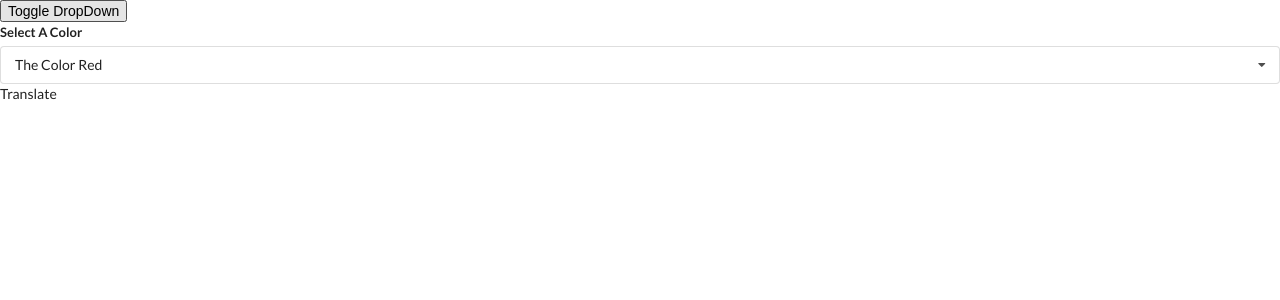
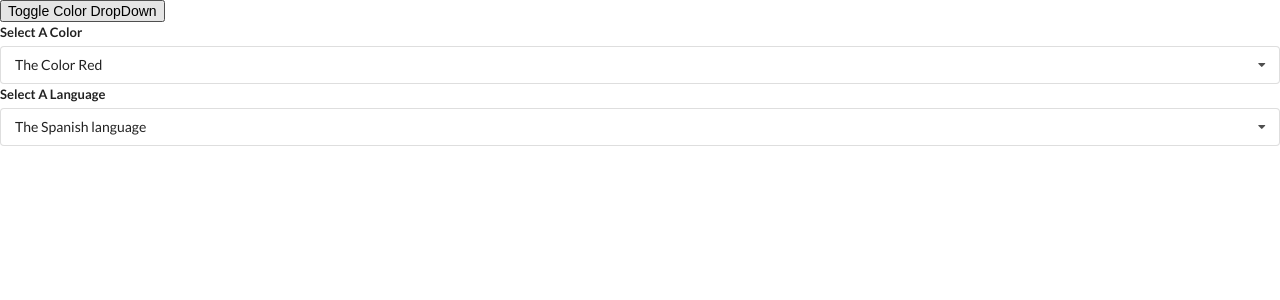
Before and after one commit to SkyHustle/widgets, a React (Create React App) app: page / in a window 1280 px wide. Shown: the top 300 px of the page. Built offline with nearby package versions, Linux system fonts and the light colour scheme.

Commit message:
Display dropdown component with a list of languages that the user can toggle between

```diff
--- a/src/App.js
+++ b/src/App.js
@@ -40,10 +40,11 @@ export default () => {
 
     return (
         <div>
-            <button onClick={() => setShowDropdown(!showDropdown)}>Toggle DropDown</button>
+            <button onClick={() => setShowDropdown(!showDropdown)}>Toggle Color DropDown</button>
             <br />
             {   showDropdown ?
                 <DropDown
+                    title={"Select A Color"}
                     options={options}
                     selected={selected}
                     onSelectedChange={setSelected}
--- a/src/components/DropDown.js
+++ b/src/components/DropDown.js
@@ -1,6 +1,6 @@
 import React, { useState, useEffect, useRef } from 'react';
 
-const DropDown = ({ options, selected, onSelectedChange }) => {
+const DropDown = ({ options, selected, onSelectedChange, title }) => {
     const [open, setOpen] = useState(false);
     const ref = useRef();
 
@@ -37,7 +37,7 @@ const DropDown = ({ options, selected, onSelectedChange }) => {
     return (
         <div ref={ref} className="ui form">
             <div className="field">
-                <label className="label">Select A Color</label>
+                <label className="label">{title}</label>
                 <div
                     onClick={() => setOpen(!open)}
                     className={`ui selection dropdown ${open ? 'visible active' : ''}`}
--- a/src/components/Translate.js
+++ b/src/components/Translate.js
@@ -1,7 +1,32 @@
-import React from 'react';
+import React, { useState } from 'react';
+import DropDown from './DropDown';
+
+const options = [
+    {
+        label: "The Spanish language",
+        value: "Spanish"
+    },
+    {
+        label: "The Russian language",
+        value: "Russian"
+    },
+    {
+        label: "The Swedish language",
+        value: "Swedish"
+    }
+]
 
 const Translate = () => {
-    return <div>Translate</div>
+    const [language, setLanguage] = useState(options[0]);
+
+    return (
+        <DropDown
+            title={"Select A Language"}
+            options={options}
+            selected={language}
+            onSelectedChange={setLanguage}
+        />
+    )
 };
 
 export default Translate;
```
